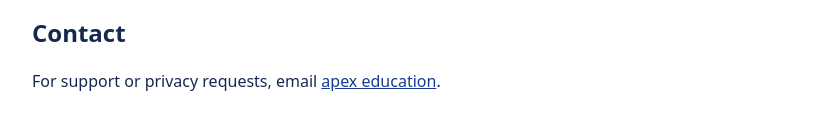
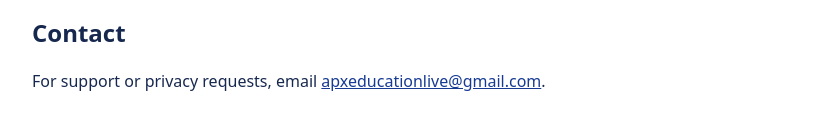
Before and after one commit to surajktrbihar/apex-formula-king-policy, a plain HTML site: page index.html in a window 1280 px wide. Shown: the part 546-676 px from the top of the page, without its empty margins (224-1050 px from the left). Drawn offline with Linux system fonts and the light colour scheme.

Commit message:
Update public support email

```diff
--- a/index.html
+++ b/index.html
@@ -15,5 +15,5 @@
 <p>The app uses Firebase Remote Config to retrieve feature settings and may show banner or interstitial advertising through Google AdMob. Firebase may process an installation identifier and technical information needed to deliver configuration. When advertising is enabled, Google may process device or advertising identifiers, IP address, ad interactions, and diagnostic information to deliver, measure, and protect ads. Google’s consent tools present applicable choices. When required, you can revisit them using <strong>Ad privacy choices</strong> in the app.</p>
 <p>Read <a href="https://policies.google.com/technologies/partner-sites">how Google uses information from apps that use its services</a> and <a href="https://firebase.google.com/support/privacy">Firebase privacy information</a>.</p>
 <h2>Contact</h2>
-<p>For support or privacy requests, email <a href="mailto:surajkumarsahani007@gmail.com">apex education</a>.</p>
+<p>For support or privacy requests, email <a href="mailto:apxeducationlive@gmail.com">apxeducationlive@gmail.com</a>.</p>
 </main></body></html>
```
